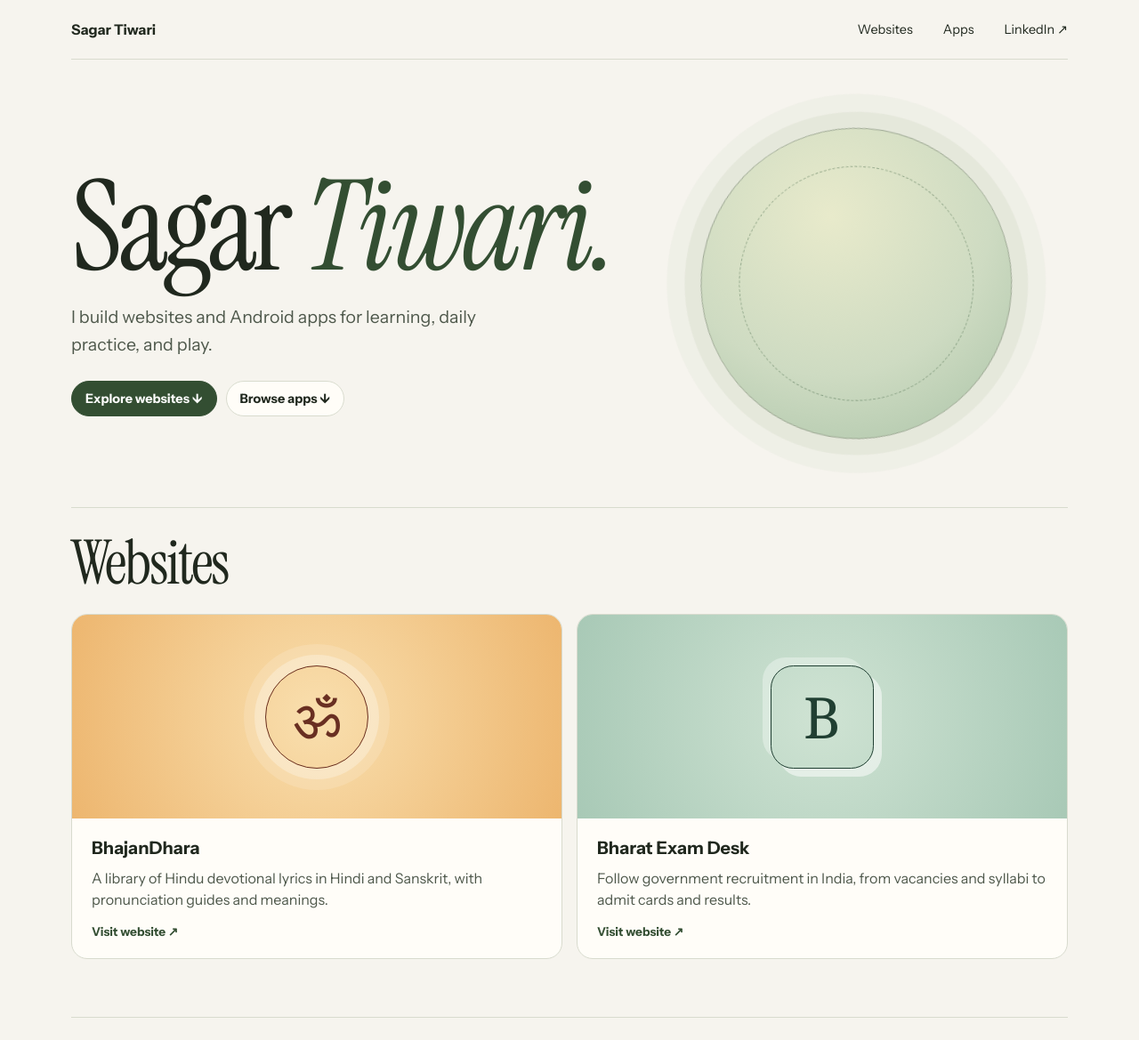
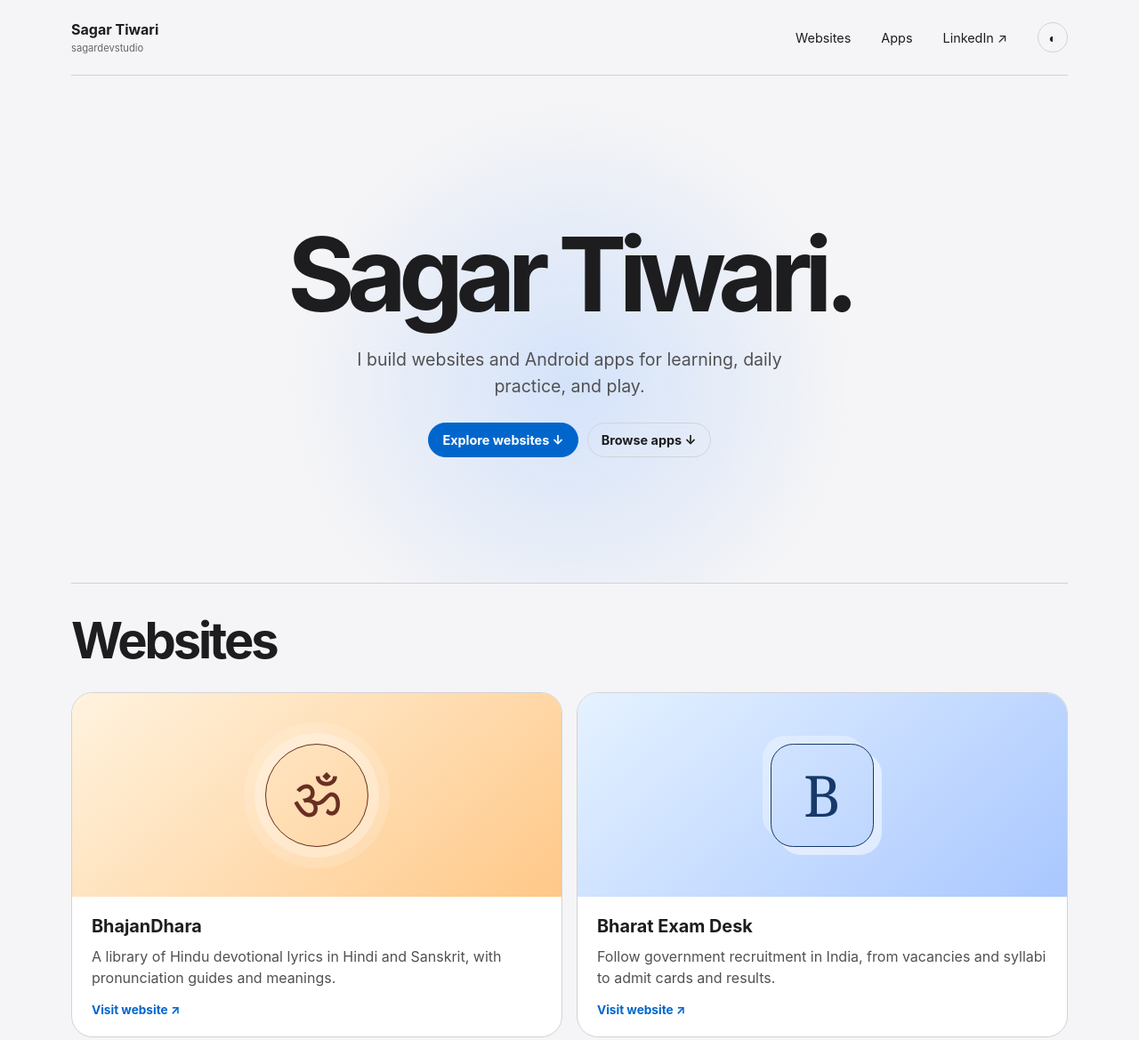
Before and after one commit to sagardevstudio/sagar-1711.github.io, a plain HTML site: page index.html in a window 1280 px wide. Shown: the top 1169 px of the page at 89% size. Drawn offline with Linux system fonts and the light colour scheme.

Commit message:
Add files via upload

```diff
--- a/index.html
+++ b/index.html
@@ -10,6 +10,32 @@
 <link rel="preconnect" href="https://fonts.gstatic.com" crossorigin>
 <link href="https://fonts.googleapis.com/css2?family=Instrument+Sans:wght@400;500;600;700&family=Instrument+Serif:ital@0;1&display=swap" rel="stylesheet">
 <style>
+:root{--paper:#101510!important;--ink:#eef2df!important;--soft:#b5c1ad!important;--line:#344333!important;--accent:#cbef84!important}
+body{background-image:radial-gradient(ellipse at 90% 0%,#29472c55,transparent 55%)!important}
+header{position:relative;z-index:2}
+.hero{min-height:540px;display:flex;flex-direction:column;justify-content:center}
+.hero h1{max-width:8ch;font-size:clamp(5rem,13vw,10rem)}
+.hero-orbit{right:6%!important;top:22%!important;background:radial-gradient(circle at 30% 25%,#d9f4a8,#7ba55b 45%,#1b3526 80%)!important;box-shadow:0 0 90px #a5d97625!important}
+.hero-orbit::after{inset:-17%!important;transform:rotate(-28deg) scaleY(.45);border:2px solid #c5ef8a!important}
+.card{background:#1b231b!important;border-radius:24px!important}
+.card:hover{box-shadow:0 18px 45px #0005!important}
+.action{color:#c9eb95!important}
+.pill,.filter{background:#202b20!important;color:#eff4e6!important}
+.pill:first-child,.filter[aria-pressed="true"]{background:#cbef84!important;color:#192416!important}
+.devotion{background:radial-gradient(circle at 40% 30%,#ffe3a6,#c98049)!important}
+.exam{background:radial-gradient(circle at 40% 30%,#d4eabd,#6b9b79)!important}
+.app{padding:25px!important;min-height:152px}
+section{padding-top:36px!important}
+.section-head{margin-bottom:30px!important}
+.app-icon{width:58px!important}
+.app-grid{gap:18px!important}
+.progress{position:fixed;left:0;top:0;height:3px;width:100%;transform:scaleX(0);transform-origin:left;background:#cbef84;z-index:10}
+.theme-toggle{font:inherit;border:1px solid var(--line);border-radius:50%;background:transparent;color:inherit;width:34px;height:34px;cursor:pointer}
+body.light{--paper:#f6f4ee!important;--ink:#20281e!important;--soft:#4e584b!important;--line:#d8dbce!important;--accent:#334e32!important}
+body.light .card{background:#fffdf8!important}
+body.light .action{color:#334e32!important}
+@media(max-width:680px){.hero{min-height:480px}.hero-orbit{opacity:.32!important;width:220px!important;right:-20%!important}.app{min-height:130px}}
+
 :root{color-scheme:light;--paper:#f6f4ee;--ink:#20281e;--soft:#4e584b;--line:#d8dbce;--accent:#334e32}
 *,*::before,*::after{box-sizing:border-box}
 html{scroll-behavior:smooth}
@@ -73,16 +99,42 @@ footer{border-top:1px solid var(--line);font-size:.9rem;color:var(--soft)}
 @keyframes arrive{from{opacity:0;transform:translateY(14px)}to{opacity:1;transform:translateY(0)}}
 @media(max-width:680px){.wrap{width:calc(100% - 32px)}.web-grid,.app-grid{grid-template-columns:1fr}.art{min-height:170px}.brand{max-width:10ch}.body{padding:18px}}
 @media(prefers-reduced-motion:reduce){html{scroll-behavior:auto}*,*::before,*::after{animation:none!important;transition:none!important}.card:hover,.card:focus-visible,.card:hover .mark{transform:none}}
+
+:root{--paper:#f5f5f7!important;--ink:#1d1d1f!important;--soft:#515154!important;--line:#d2d2d7!important;--accent:#0066cc!important}
+body{background-image:none!important;font-family:Inter,"Instrument Sans",sans-serif}
+body.dark{--paper:#101012!important;--ink:#f5f5f7!important;--soft:#b9b9be!important;--line:#404045!important;--accent:#80bbff!important}
+header{align-items:center}
+nav{align-items:center}
+.hero{text-align:center;align-items:center;min-height:570px}
+.hero h1{max-width:none;font-family:inherit;font-size:clamp(3.4rem,9vw,8rem);font-weight:700;letter-spacing:-.075em;line-height:.98}
+.hero h1 em{font-style:normal;font-weight:inherit;color:inherit}
+.hero p{max-width:44ch}
+.hero-orbit{right:50%!important;top:8%!important;width:min(86%,600px)!important;transform:translateX(50%);border:0;background:radial-gradient(ellipse,#a7caff6b,transparent 68%)!important;box-shadow:none!important;animation:halo 4s ease-in-out 2 alternate!important;opacity:1!important}
+.hero-orbit::after{display:none}
+@keyframes halo{to{transform:translateX(50%) scale(1.14);opacity:.5}}
+.section-head h2{font-family:inherit;font-size:clamp(2rem,5vw,3.5rem);font-weight:700;letter-spacing:-.055em}
+.card{background:#fff!important}
+body.dark .card{background:#1d1d20!important}
+.action{color:var(--accent)!important}
+.pill,.filter{background:transparent!important;color:var(--ink)!important}
+.pill:first-child,.filter[aria-pressed="true"]{background:var(--accent)!important;color:white!important;border-color:var(--accent)}
+body.dark .pill:first-child,body.dark .filter[aria-pressed="true"]{color:#111!important}
+.progress{background:var(--accent)}
+.devotion{background:linear-gradient(140deg,#fff3df,#ffc888)!important}
+.exam{background:linear-gradient(140deg,#e5f2ff,#a9c7ff)!important;color:#15396a}
+@media(max-width:680px){.hero{min-height:440px}.hero h1{font-size:clamp(3rem,11vw,5rem)}header{flex-wrap:wrap}}
+@media(prefers-reduced-motion:reduce){.hero-orbit{animation:none!important}}
 </style>
 </head>
 <body id="top">
+<div class="progress" aria-hidden="true"></div>
 <header class="wrap">
-<a class="brand" href="#top">Sagar Tiwari</a>
+<a class="brand" href="#top">Sagar Tiwari<span style="display:block;font-size:.7rem;font-weight:400;opacity:.65;margin-top:4px">sagardevstudio</span></a>
 <nav aria-label="Main navigation">
 <a href="#websites">Websites</a>
 <a href="#apps">Apps</a>
 <a href="https://www.linkedin.com/in/sagar-tiwari1711/">LinkedIn ↗</a>
-</nav>
+<button class="theme-toggle" type="button" aria-label="Switch to dark theme">◐</button></nav>
 </header>
 <main class="wrap">
 <div class="hero">
@@ -150,6 +202,30 @@ footer{border-top:1px solid var(--line);font-size:.9rem;color:var(--soft)}
 </main>
 <footer><div class="wrap footer-inner"><span>Sagar Tiwari</span><a href="#top">Back to top ↑</a></div></footer>
 <script>
+const themeToggle = document.querySelector('.theme-toggle');
+themeToggle.addEventListener('click', () => {
+  const dark = document.body.classList.toggle('dark');
+  themeToggle.setAttribute('aria-label', dark ? 'Switch to light theme' : 'Switch to dark theme');
+});
+const progress = document.querySelector('.progress');
+function updateProgress() {
+  const range = document.documentElement.scrollHeight - innerHeight;
+  progress.style.transform = 'scaleX(' + (range > 0 ? scrollY / range : 0) + ')';
+}
+addEventListener('scroll', updateProgress, { passive: true });
+addEventListener('resize', updateProgress);
+updateProgress();
+if (!matchMedia('(prefers-reduced-motion: reduce)').matches) {
+  const observer = new IntersectionObserver(entries => {
+    for (const entry of entries) {
+      if (entry.isIntersecting) {
+        entry.target.animate([{opacity:0,transform:'translateY(24px)'},{opacity:1,transform:'translateY(0)'}], {duration:550,easing:'ease-out'});
+        observer.unobserve(entry.target);
+      }
+    }
+  }, {threshold:0.12});
+  document.querySelectorAll('.card').forEach(card => observer.observe(card));
+}
 const filters = document.querySelector('.filters');
 const buttons = [...filters.querySelectorAll('button')];
 const apps = [...document.querySelectorAll('.app')];
```
